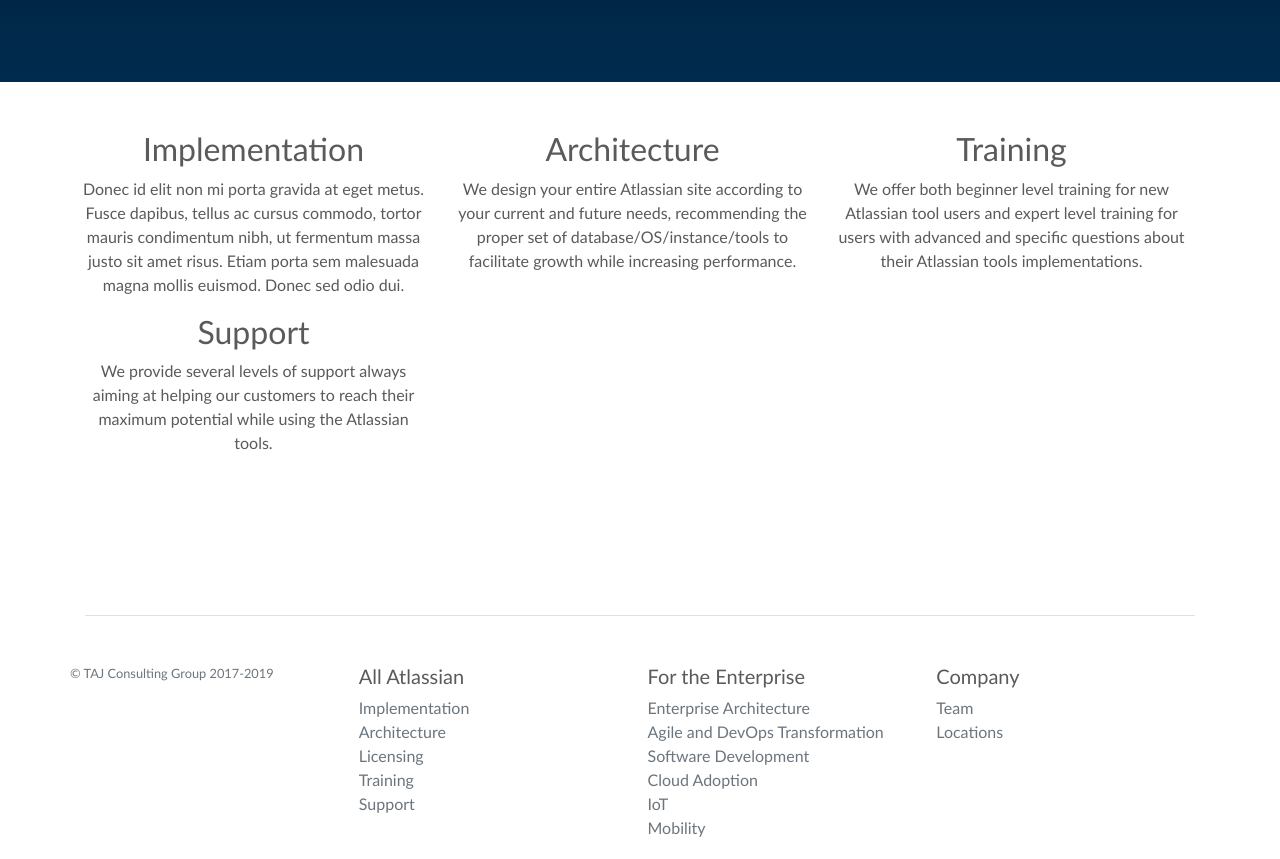
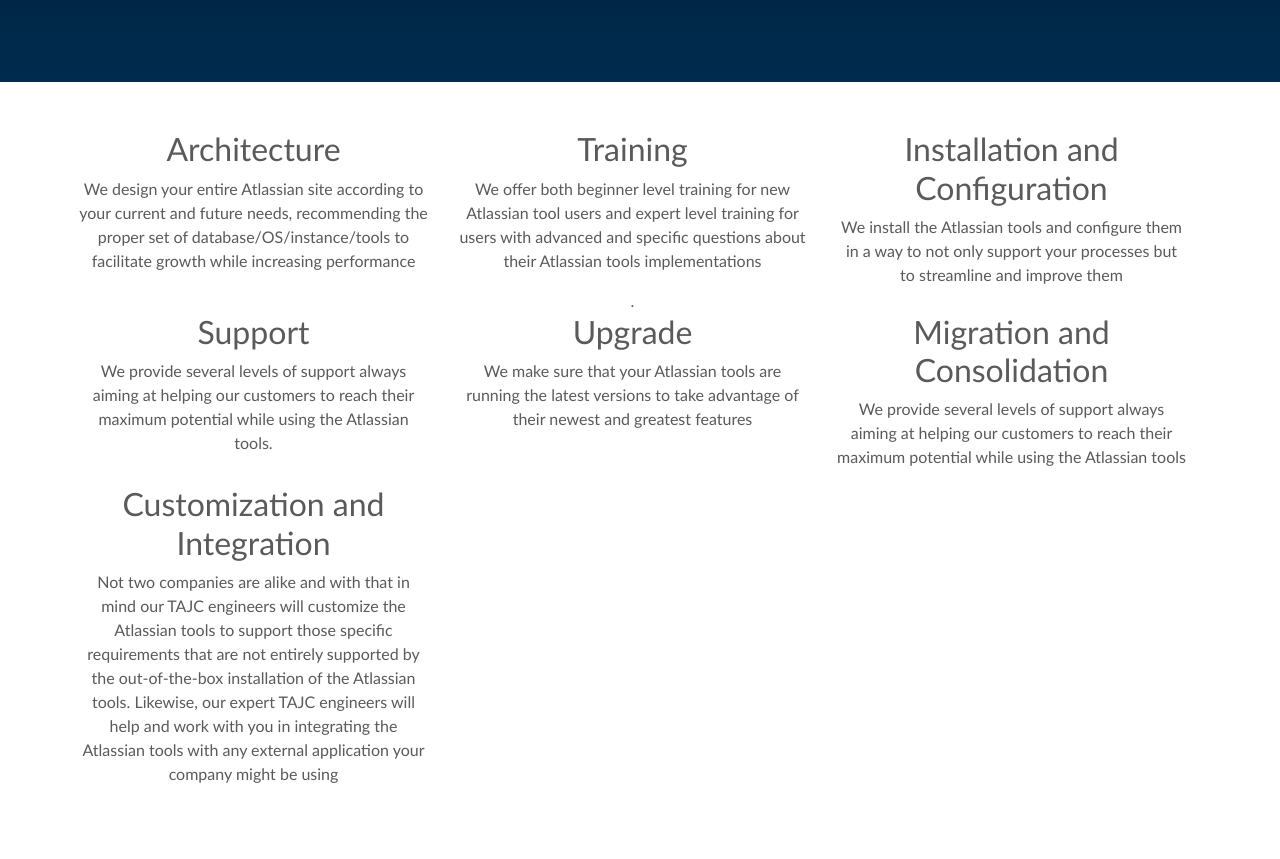
Before and after one commit to tux1489/tajweb, a plain HTML site: page atlassian.html in a window 1280 px wide. Shown: the part 640-1499 px from the top of the page. Drawn offline with nearby package versions, Linux system fonts and the light colour scheme.

Commit message:
info updated

```diff
--- a/atlassian.html
+++ b/atlassian.html
@@ -58,10 +58,6 @@
         <li class="nav-item">
           <a class="nav-link" href="./company.html#content">Company</a>
         </li>
-        <li class="nav-item">
-          <a class="nav-link disabled" href="#" tabindex="-1" aria-disabled="true">Client Portal</a>
-        </li>
-
       </ul>
     </div>
   </nav>
@@ -84,28 +80,39 @@
     <!-- Example row of columns -->
     <div class="row">
         <div class="col-md-4">
-        <h2>Implementation</h2>
-        <p>Donec id elit non mi porta gravida at eget metus. Fusce dapibus, tellus ac cursus commodo, tortor mauris
-          condimentum nibh, ut fermentum massa justo sit amet risus. Etiam porta sem malesuada magna mollis euismod.
-          Donec sed odio dui. </p>
-      </div>
-      <div class="col-md-4">
             <h2>Architecture</h2>
-        <p>We design your entire Atlassian site according to your current and future needs, recommending the proper set
-          of database/OS/instance/tools to facilitate growth while increasing performance.</p>
+            <p>We design your entire Atlassian site according to your current and future needs, recommending the proper set of database/OS/instance/tools to facilitate growth while increasing performance</p>
           </div>
           <div class="col-md-4">
               <h2>Training</h2>
-        <p>We offer both beginner level training for new Atlassian tool users and expert level training for users with
-          advanced and specific questions about their Atlassian tools implementations.</p>
+              <p>We offer both beginner level training for new Atlassian tool users and expert level training for users with advanced and specific questions about their Atlassian tools implementations</p>.
+          </div>
+      <div class="col-md-4">
+        <h2>Installation and Configuration</h2>
+        <p>We install the Atlassian tools and configure them in a way to not only support your processes but to streamline and improve them</p>
       </div>
     </div>
     <div class="row">
         <div class="col-md-4">
             <h2>Support</h2>
+            <p>We provide several levels of support always aiming at helping our customers to reach their maximum potential while using the Atlassian tools.</p>
+          </div>
+      <div class="col-md-4">
+        <h2>Upgrade</h2>
+        <p>We make sure that your Atlassian tools are running the latest versions to take advantage of their newest and greatest features</p>
+      </div>
+      <div class="col-md-4">
+          <h2>Migration and Consolidation</h2>
           <p>We provide several levels of support always aiming at helping our customers to reach their maximum potential
-          while using the Atlassian tools.</p>
+            while using the Atlassian tools</p>
         </div>
+    </div>
+    <div class="row">
+        <div class="col-md-4">
+            <h2>Customization and Integration</h2>
+            <p>Not two companies are alike and with that in mind our TAJC engineers will customize the Atlassian tools to support those specific requirements that are not entirely supported by the out-of-the-box installation of the Atlassian tools. Likewise, our expert TAJC engineers will help and work with you in integrating the Atlassian tools with any external application your company might be using</p>
+        </div>
+
     </div>
   </div> <!-- /container -->
   <!-- End Content Containers -->
```
Also changed, not shown: agile.html (+0 -4 lines), cloud.html (+0 -4 lines), company.html (+11 -7 lines), enterprise.html (+0 -4 lines), index.html (+0 -4 lines), iot.html (+0 -4 lines), licensing.html (+0 -4 lines), mobility.html (+0 -4 lines), products.html (+0 -4 lines), software.html (+0 -4 lines). Lines whose indentation alone changed are shown as unchanged.
